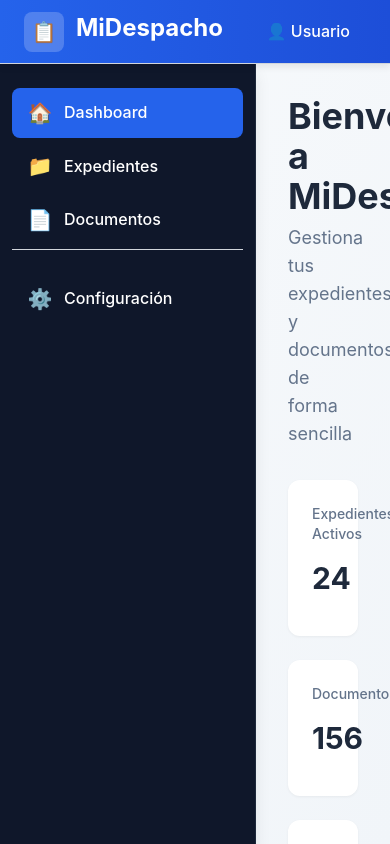
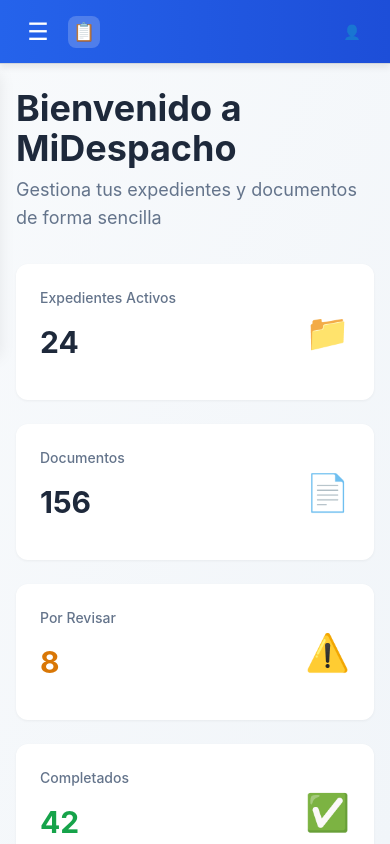
Before and after one commit to stivenelmago-sudo/MiDespacho-frontend, an Angular app: page / in a window 390 px wide. Built offline with nearby package versions, Linux system fonts and the light colour scheme.

Commit message:
feat: implementar menú móvil y mejorar accesibilidad en el encabezado y la barra lateral

```diff
--- a/src/app/components/header/header.html
+++ b/src/app/components/header/header.html
@@ -1,15 +1,22 @@
 <header
   class="sticky top-0 z-50 bg-gradient-to-r from-blue-600 to-blue-700 border-b border-blue-800 shadow-md-soft h-16">
-  <div class="flex items-center justify-between px-6 py-2 max-w-full h-full">
-    <div class="flex items-center gap-3">
-      <div class="w-10 h-10 rounded-lg bg-white bg-opacity-20 flex items-center justify-center">
-        <span class="text-xl font-bold text-white">📋</span>
+  <div class="flex items-center justify-between px-4 md:px-6 py-2 max-w-full h-full">
+    <!-- Mobile menu button & branding -->
+    <div class="flex items-center gap-2 md:gap-3">
+      <button (click)="onToggleMenu()"
+        class="md:hidden p-2 text-white hover:bg-white hover:bg-opacity-10 rounded-lg transition-colors">
+        <span class="text-2xl">☰</span>
+      </button>
+      <div class="w-8 md:w-10 h-8 md:h-10 rounded-lg bg-white bg-opacity-20 flex items-center justify-center">
+        <span class="text-lg md:text-xl font-bold text-white">📋</span>
       </div>
-      <h1 class="text-2xl font-bold text-white">MiDespacho</h1>
+      <h1 class="text-lg md:text-2xl font-bold text-white hidden sm:block">MiDespacho</h1>
     </div>
-    <div class="flex gap-4 items-center">
-      <button class="px-4 py-2 text-white hover:bg-white hover:bg-opacity-10 rounded-lg transition-colors font-medium">
-        👤 Usuario
+    <!-- User menu -->
+    <div class="flex gap-2 md:gap-4 items-center">
+      <button
+        class="px-2 md:px-4 py-2 text-white hover:bg-white hover:bg-opacity-10 rounded-lg transition-colors font-medium text-sm md:text-base">
+        👤 <span class="hidden sm:inline">Usuario</span>
       </button>
     </div>
   </div>
--- a/src/app/components/header/header.ts
+++ b/src/app/components/header/header.ts
@@ -1,9 +1,16 @@
-import { Component, ChangeDetectionStrategy } from '@angular/core';
+import { Component, ChangeDetectionStrategy, EventEmitter, Output } from '@angular/core';
 
 @Component({
   selector: 'app-header',
+  standalone: true,
   imports: [],
   templateUrl: './header.html',
   changeDetection: ChangeDetectionStrategy.OnPush,
 })
-export class Header {}
+export class Header {
+  @Output() toggleMenu = new EventEmitter<void>();
+
+  onToggleMenu(): void {
+    this.toggleMenu.emit();
+  }
+}
--- a/src/app/components/layout/layout.html
+++ b/src/app/components/layout/layout.html
@@ -1,9 +1,15 @@
 <div class="flex flex-col min-h-screen w-full h-full bg-gradient-to-br from-slate-50 to-slate-100 gap-0">
-  <app-header></app-header>
-  <div class="flex flex-1 overflow-hidden w-full">
-    <app-sidebar></app-sidebar>
-    <main class="flex-1 overflow-y-auto ml-64 w-full">
-      <div class="w-full h-full px-8 py-8">
+  <app-header (toggleMenu)="toggleSidebar()"></app-header>
+  <div class="flex flex-1 overflow-hidden w-full relative">
+    <!-- Mobile backdrop -->
+    <button *ngIf="sidebarOpen()" type="button"
+      class="fixed inset-0 bg-black bg-opacity-50 z-20 md:hidden cursor-default" (click)="closeSidebar()"
+      aria-label="Close menu"></button>
+    <!-- Sidebar: fixed on desktop, hidden on mobile -->
+    <app-sidebar [isOpen]="sidebarOpen()" (closeMenu)="closeSidebar()"
+      class="fixed left-0 top-16 z-30 h-[calc(100vh-4rem)] md:static md:h-auto md:z-0"></app-sidebar>
+    <main class="flex-1 overflow-y-auto w-full">
+      <div class="w-full h-full px-4 py-6 md:px-8 md:py-8">
         <router-outlet></router-outlet>
       </div>
     </main>
--- a/src/app/components/layout/layout.scss
+++ b/src/app/components/layout/layout.scss
@@ -1 +1,27 @@
-/* Styles handled by Tailwind CSS */
+/* Mobile-first responsive design styles */
+
+/* Ensure main content is responsive */
+main {
+  @apply min-h-0;
+}
+
+/* Improve touch targets for mobile */
+@media (max-width: 640px) {
+  button,
+  a {
+    @apply min-h-[44px];
+  }
+}
+
+/* Mobile sidebar transitions */
+@media (max-width: 768px) {
+  aside {
+    &.translate-x-0 {
+      transform: translateX(0);
+    }
+
+    &.-translate-x-full {
+      transform: translateX(-100%);
+    }
+  }
+}
--- a/src/app/components/layout/layout.ts
+++ b/src/app/components/layout/layout.ts
@@ -1,12 +1,24 @@
-import { Component, ChangeDetectionStrategy } from '@angular/core';
+import { Component, ChangeDetectionStrategy, signal } from '@angular/core';
+import { CommonModule } from '@angular/common';
 import { RouterOutlet } from '@angular/router';
 import { Header } from '../header/header';
 import { Sidebar } from '../sidebar/sidebar';
 
 @Component({
   selector: 'app-layout',
-  imports: [RouterOutlet, Header, Sidebar],
+  standalone: true,
+  imports: [CommonModule, RouterOutlet, Header, Sidebar],
   templateUrl: './layout.html',
   changeDetection: ChangeDetectionStrategy.OnPush,
 })
-export class Layout {}
+export class Layout {
+  protected readonly sidebarOpen = signal(false);
+
+  toggleSidebar(): void {
+    this.sidebarOpen.update((open) => !open);
+  }
+
+  closeSidebar(): void {
+    this.sidebarOpen.set(false);
+  }
+}
--- a/src/app/components/sidebar/sidebar.html
+++ b/src/app/components/sidebar/sidebar.html
@@ -1,10 +1,13 @@
-<aside
-  class="w-64 bg-slate-900 text-white py-6 fixed left-0 top-16 overflow-y-auto border-r border-slate-800 shadow-lg-soft"
-  style="height: calc(100vh - 4rem)">
-  <nav class="flex flex-col px-3">
+<aside [ngClass]="{
+    'translate-x-0': isOpen,
+    '-translate-x-full': !isOpen
+  }"
+  class="w-56 bg-slate-900 text-white overflow-y-auto border-r border-slate-800 shadow-lg-soft transition-transform duration-300 ease-in-out md:translate-x-0 md:relative md:!w-64 md:top-0 py-6">
+  <nav class="flex flex-col px-3 h-full">
     <ul class="space-y-1">
       <li>
         <a routerLink="/" routerLinkActive="bg-blue-600 text-white" [routerLinkActiveOptions]="{ exact: true }"
+          (click)="onNavigate()"
           class="flex items-center gap-3 px-4 py-3 rounded-lg transition-all duration-200 hover:bg-slate-800 hover:text-blue-400 group">
           <span
             class="text-xl w-6 h-6 flex items-center justify-center group-hover:scale-110 transition-transform">🏠</span>
@@ -12,7 +15,7 @@
         </a>
       </li>
       <li>
-        <a routerLink="/expedientes" routerLinkActive="bg-blue-600 text-white"
+        <a routerLink="/expedientes" routerLinkActive="bg-blue-600 text-white" (click)="onNavigate()"
           class="flex items-center gap-3 px-4 py-3 rounded-lg transition-all duration-200 hover:bg-slate-800 hover:text-blue-400 group">
           <span
             class="text-xl w-6 h-6 flex items-center justify-center group-hover:scale-110 transition-transform">📁</span>
@@ -20,7 +23,7 @@
         </a>
       </li>
       <li>
-        <a routerLink="/documentos" routerLinkActive="bg-blue-600 text-white"
+        <a routerLink="/documentos" routerLinkActive="bg-blue-600 text-white" (click)="onNavigate()"
           class="flex items-center gap-3 px-4 py-3 rounded-lg transition-all duration-200 hover:bg-slate-800 hover:text-blue-400 group">
           <span
             class="text-xl w-6 h-6 flex items-center justify-center group-hover:scale-110 transition-transform">📄</span>
@@ -28,7 +31,7 @@
         </a>
       </li>
       <li class="mt-6 pt-6 border-t border-slate-700">
-        <a routerLink="/configuracion" routerLinkActive="bg-blue-600 text-white"
+        <a routerLink="/configuracion" routerLinkActive="bg-blue-600 text-white" (click)="onNavigate()"
           class="flex items-center gap-3 px-4 py-3 rounded-lg transition-all duration-200 hover:bg-slate-800 hover:text-blue-400 group">
           <span
             class="text-xl w-6 h-6 flex items-center justify-center group-hover:scale-110 transition-transform">⚙️</span>
--- a/src/app/components/sidebar/sidebar.ts
+++ b/src/app/components/sidebar/sidebar.ts
@@ -1,11 +1,19 @@
-import { Component, ChangeDetectionStrategy } from '@angular/core';
+import { Component, ChangeDetectionStrategy, Input, Output, EventEmitter } from '@angular/core';
+import { CommonModule } from '@angular/common';
 import { RouterLink, RouterLinkActive } from '@angular/router';
 
 @Component({
   selector: 'app-sidebar',
   standalone: true,
-  imports: [RouterLink, RouterLinkActive],
+  imports: [CommonModule, RouterLink, RouterLinkActive],
   templateUrl: './sidebar.html',
   changeDetection: ChangeDetectionStrategy.OnPush,
 })
-export class Sidebar {}
+export class Sidebar {
+  @Input() isOpen = false;
+  @Output() closeMenu = new EventEmitter<void>();
+
+  onNavigate(): void {
+    this.closeMenu.emit();
+  }
+}
```
